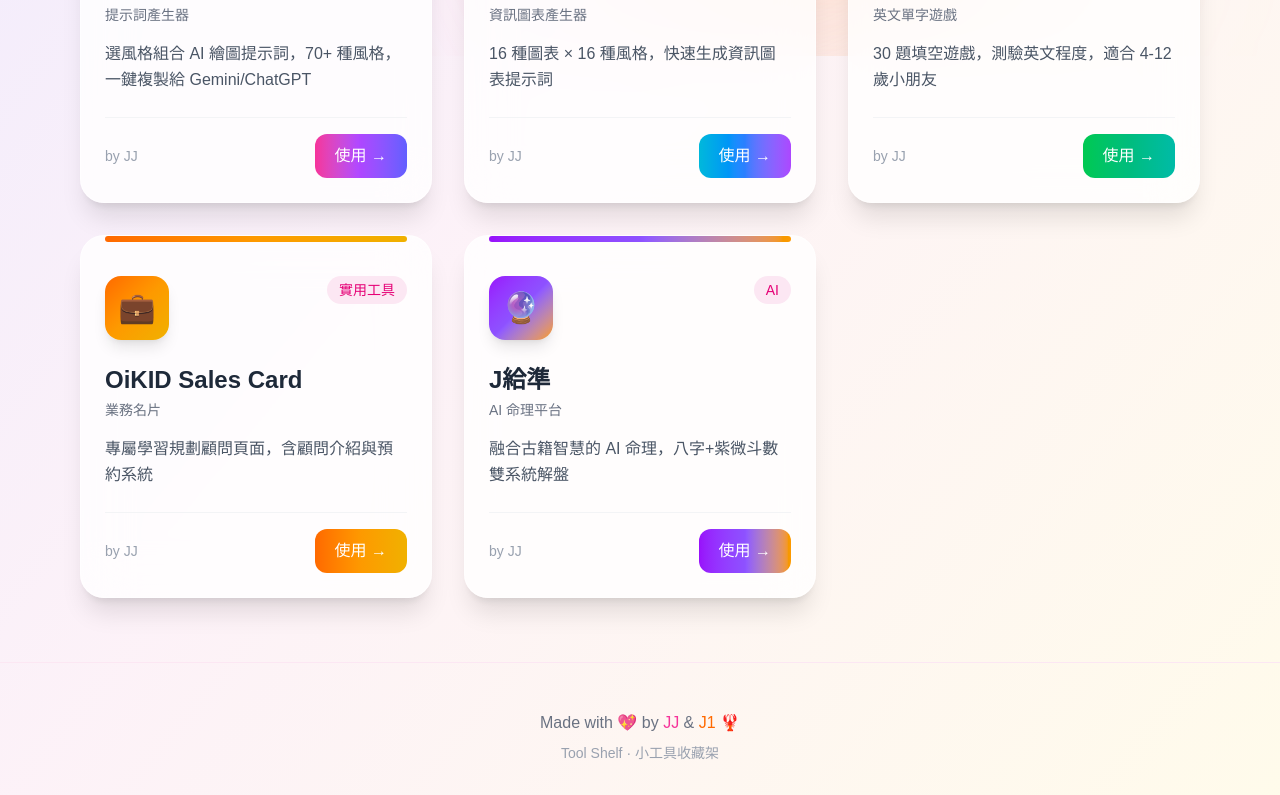
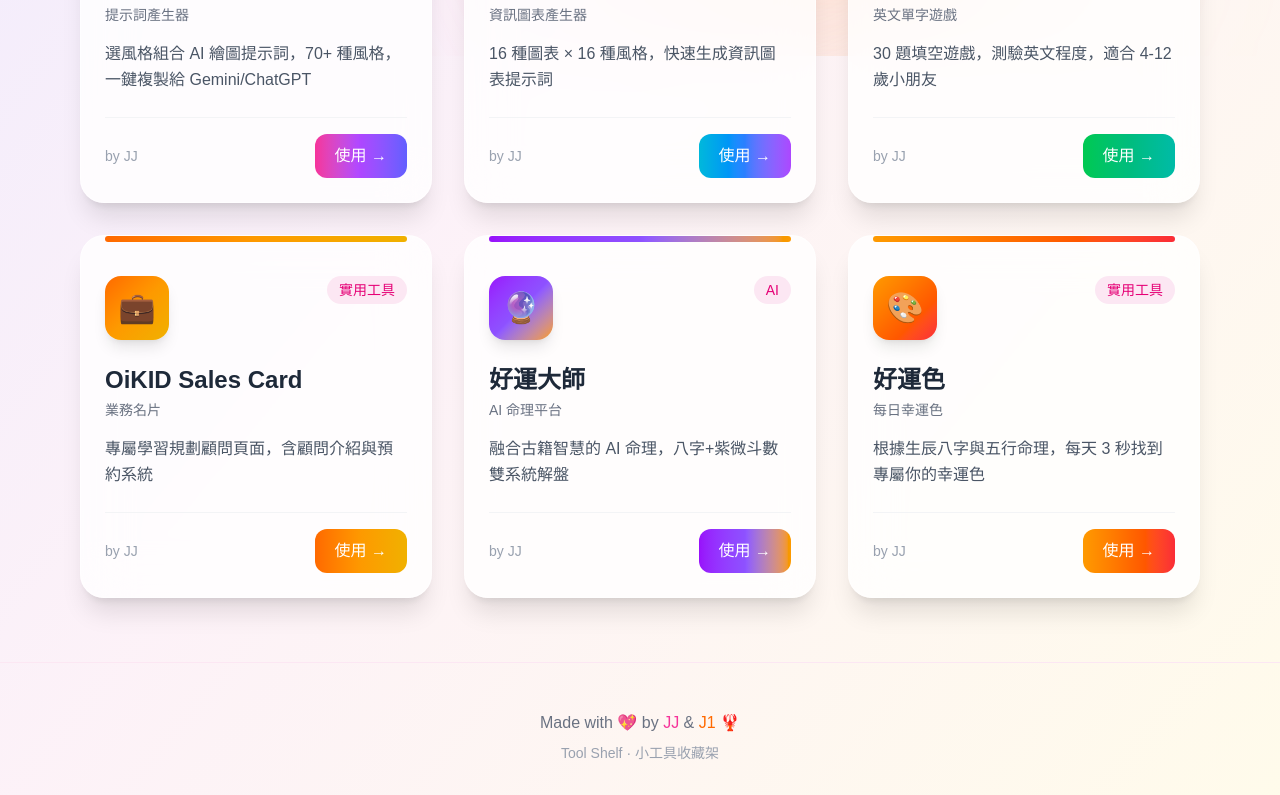
Before and after one commit to hchiachi6753-coder/tool-shelf, a Next.js app: page / in a window 1280 px wide. Shown: the part 744-1539 px from the top of the page. Built offline with nearby package versions, Linux system fonts and the light colour scheme.

Commit message:
Add 好運色, rename J給準 to 好運大師

```diff
--- a/src/app/page.tsx
+++ b/src/app/page.tsx
@@ -58,7 +58,7 @@ const tools = [
   },
   {
     id: 'jgeizhun',
-    name: 'J給準',
+    name: '好運大師',
     nameZh: 'AI 命理平台',
     description: '融合古籍智慧的 AI 命理，八字+紫微斗數雙系統解盤',
     icon: '🔮',
@@ -68,6 +68,19 @@ const tools = [
     url: 'https://jgeizhun.vercel.app',
     author: 'JJ',
     date: '2026-02-18',
+  },
+  {
+    id: 'luckycolor',
+    name: '好運色',
+    nameZh: '每日幸運色',
+    description: '根據生辰八字與五行命理，每天 3 秒找到專屬你的幸運色',
+    icon: '🎨',
+    gradient: 'from-amber-500 via-orange-500 to-red-500',
+    bgGlow: 'bg-amber-500/20',
+    category: '實用工具',
+    url: 'https://luckycolor-virid.vercel.app',
+    author: 'JJ',
+    date: '2026-02-21',
   },
 ];
 
```
